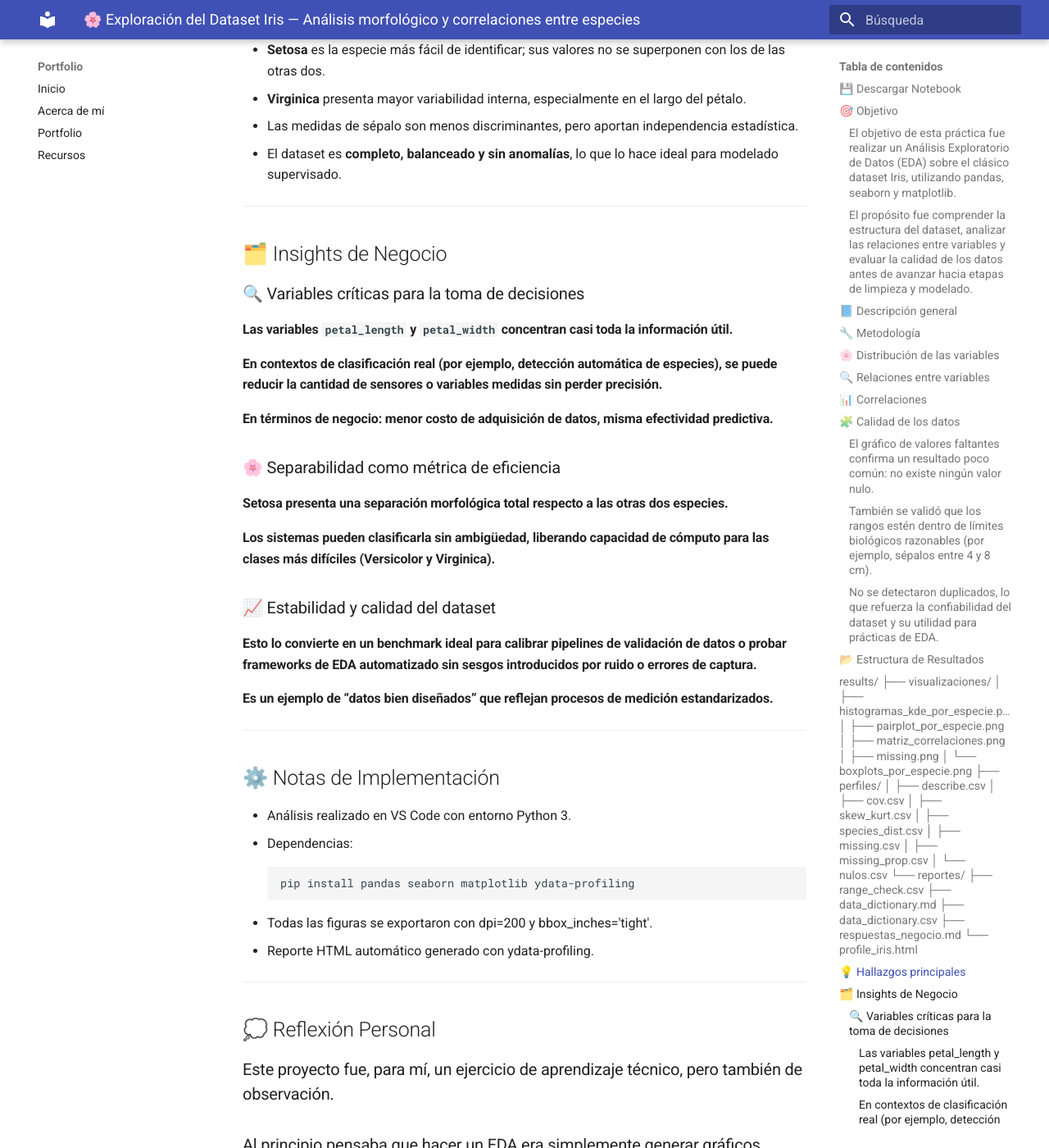
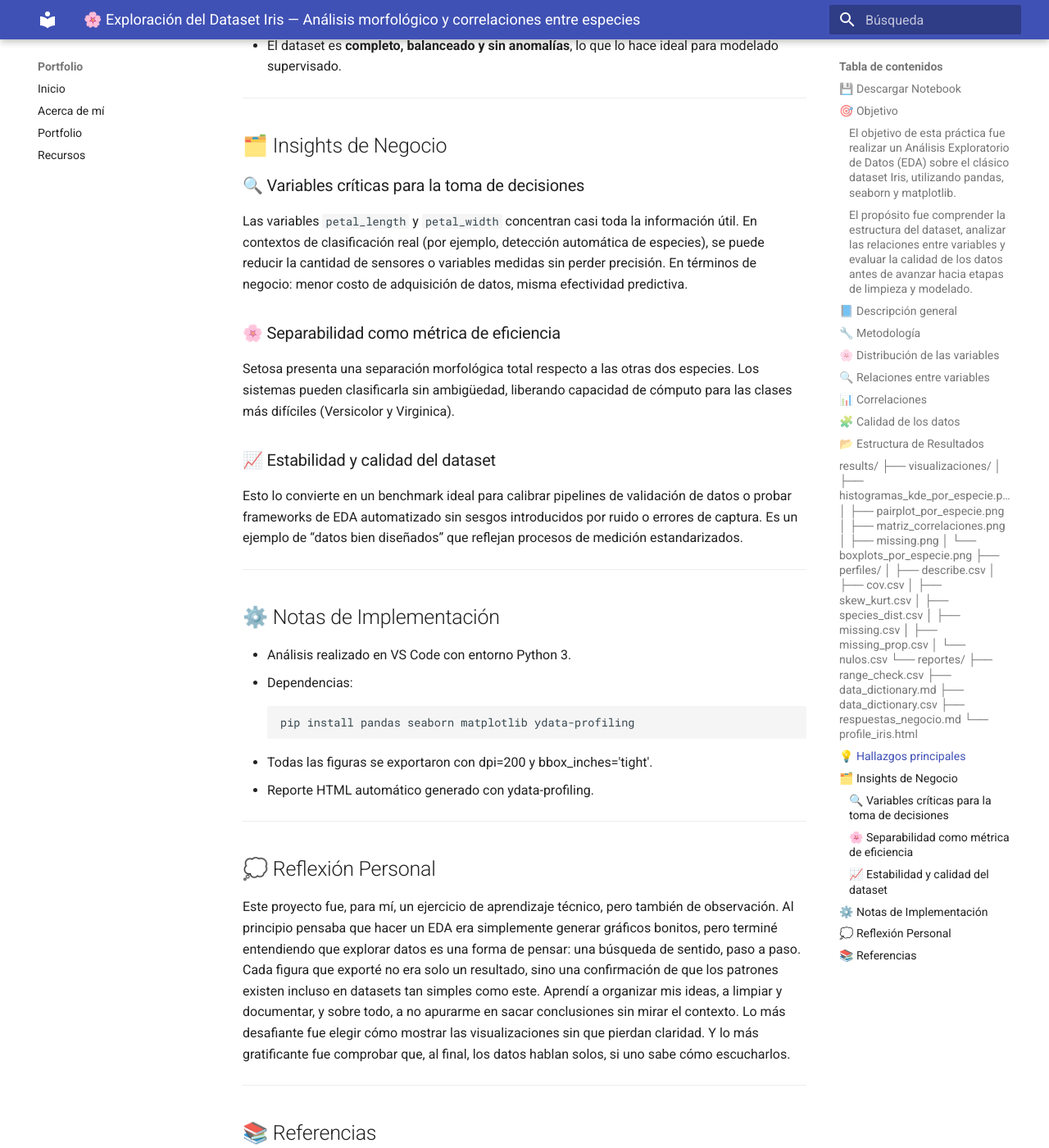
Before and after one commit to milagroscancela/portfolio-ia, an MkDocs documentation site: the page built from docs/portfolio/01-iris.md, in a window 1280 px wide and 1400 px high, scrolled down 6834 px. Shown: the whole window at 82% size. Built offline with MkDocs 1.6.1 and Material for MkDocs 9.7.7, drawn with Linux system fonts in a browser that asks for light colours; some of the changed text lies outside the part shown.

Commit message:
Ajustar formato narrativo en 01-iris y asegurar script serve

```diff
--- a/docs/portfolio/01-iris.md
+++ b/docs/portfolio/01-iris.md
@@ -105,9 +105,9 @@ Las **variables de pétalos concentran la mayor información explicativa**, mien
 | **Duplicados** | ❌ Ninguno | Todos los registros son únicos. |
 | **Distribución** | ✅ Aproximadamente normal | Variables de pétalos muestran distribuciones suaves. |
 
-### El gráfico de valores faltantes confirma un resultado poco común: **no existe ningún valor nulo**.
-### También se validó que los rangos estén dentro de límites biológicos razonables (por ejemplo, sépalos entre 4 y 8 cm).
-### No se detectaron duplicados, lo que refuerza la confiabilidad del dataset y su utilidad para prácticas de EDA.
+El gráfico de valores faltantes confirma un resultado poco común: **no existe ningún valor nulo**.
+También se validó que los rangos estén dentro de límites biológicos razonables (por ejemplo, sépalos entre 4 y 8 cm).
+No se detectaron duplicados, lo que refuerza la confiabilidad del dataset y su utilidad para prácticas de EDA.
 
 ---
 
@@ -151,15 +151,15 @@ results/
 ## 🗂️ Insights de Negocio
 
 ### 🔍 Variables críticas para la toma de decisiones
-#### Las variables `petal_length` y `petal_width` concentran casi toda la información útil.
-#### En contextos de clasificación real (por ejemplo, detección automática de especies), se puede reducir la cantidad de sensores o variables medidas sin perder precisión.
-#### En términos de negocio: menor costo de adquisición de datos, misma efectividad predictiva.
+Las variables `petal_length` y `petal_width` concentran casi toda la información útil.
+En contextos de clasificación real (por ejemplo, detección automática de especies), se puede reducir la cantidad de sensores o variables medidas sin perder precisión.
+En términos de negocio: menor costo de adquisición de datos, misma efectividad predictiva.
 ### 🌸 Separabilidad como métrica de eficiencia
-#### Setosa presenta una separación morfológica total respecto a las otras dos especies.
-#### Los sistemas pueden clasificarla sin ambigüedad, liberando capacidad de cómputo para las clases más difíciles (Versicolor y Virginica).
+Setosa presenta una separación morfológica total respecto a las otras dos especies.
+Los sistemas pueden clasificarla sin ambigüedad, liberando capacidad de cómputo para las clases más difíciles (Versicolor y Virginica).
 ### 📈 Estabilidad y calidad del dataset
-#### Esto lo convierte en un benchmark ideal para calibrar pipelines de validación de datos o probar frameworks de EDA automatizado sin sesgos introducidos por ruido o errores de captura.
-#### Es un ejemplo de “datos bien diseñados” que reflejan procesos de medición estandarizados.
+Esto lo convierte en un benchmark ideal para calibrar pipelines de validación de datos o probar frameworks de EDA automatizado sin sesgos introducidos por ruido o errores de captura.
+ Es un ejemplo de “datos bien diseñados” que reflejan procesos de medición estandarizados.
 
 ---
 ## ⚙️ Notas de Implementación
@@ -174,12 +174,12 @@ pip install pandas seaborn matplotlib ydata-profiling
 ---
 
 ## 💭 Reflexión Personal
-### Este proyecto fue, para mí, un ejercicio de aprendizaje técnico, pero también de observación.
-### Al principio pensaba que hacer un EDA era simplemente generar gráficos bonitos, pero terminé entendiendo que explorar datos es una forma de pensar: una búsqueda de sentido, paso a paso.
-### Cada figura que exporté no era solo un resultado, sino una confirmación de que los patrones existen incluso en datasets tan simples como este.
-### Aprendí a organizar mis ideas, a limpiar y documentar, y sobre todo, a no apurarme en sacar conclusiones sin mirar el contexto.
-### Lo más desafiante fue elegir cómo mostrar las visualizaciones sin que pierdan claridad.
-### Y lo más gratificante fue comprobar que, al final, los datos hablan solos, si uno sabe cómo escucharlos.
+Este proyecto fue, para mí, un ejercicio de aprendizaje técnico, pero también de observación.
+Al principio pensaba que hacer un EDA era simplemente generar gráficos bonitos, pero terminé entendiendo que explorar datos es una forma de pensar: una búsqueda de sentido, paso a paso.
+Cada figura que exporté no era solo un resultado, sino una confirmación de que los patrones existen incluso en datasets tan simples como este.
+Aprendí a organizar mis ideas, a limpiar y documentar, y sobre todo, a no apurarme en sacar conclusiones sin mirar el contexto.
+Lo más desafiante fue elegir cómo mostrar las visualizaciones sin que pierdan claridad.
+Y lo más gratificante fue comprobar que, al final, los datos hablan solos, si uno sabe cómo escucharlos.
 
 ---
 
```
Also changed, not shown: 1 other file.
